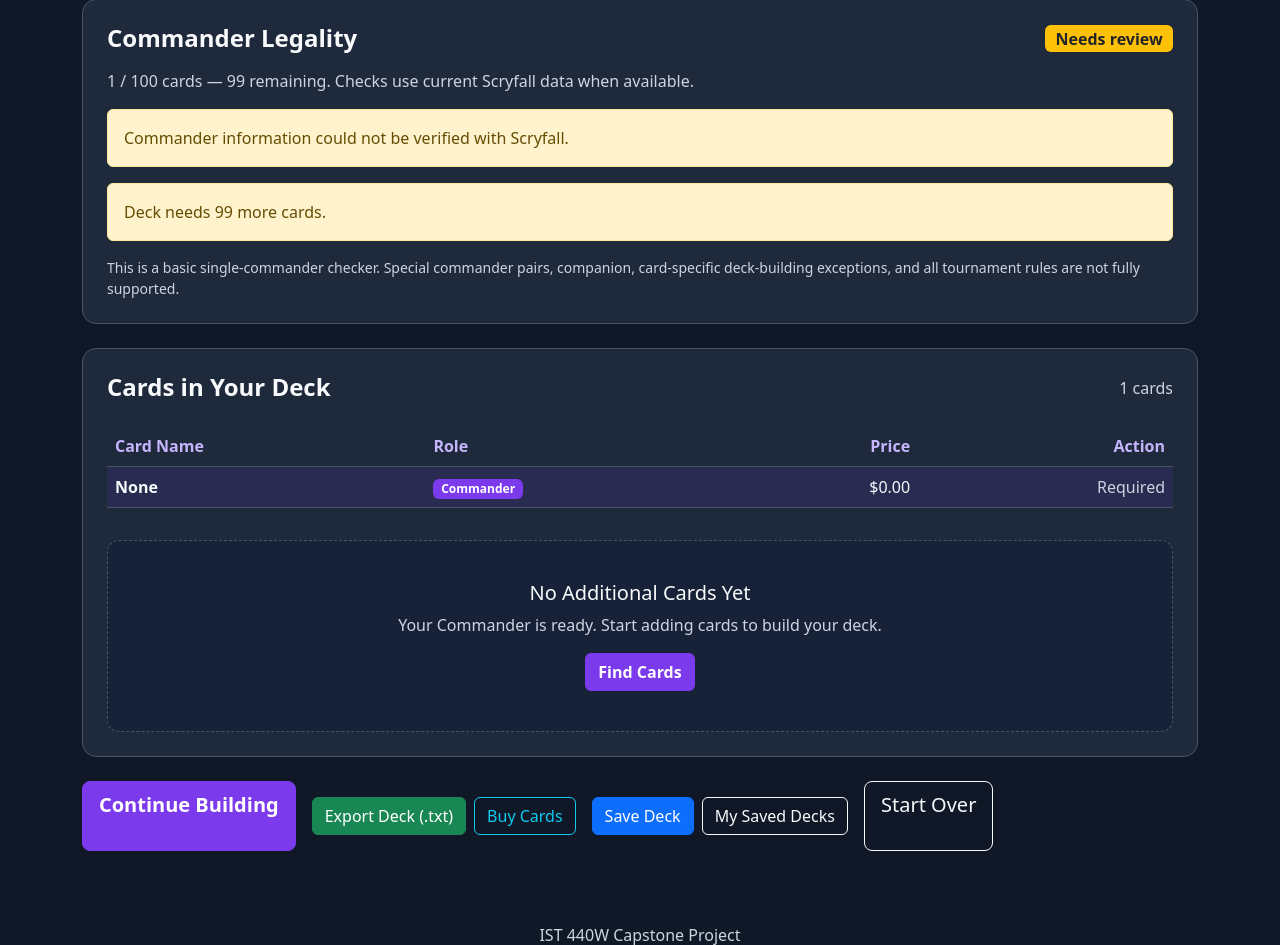
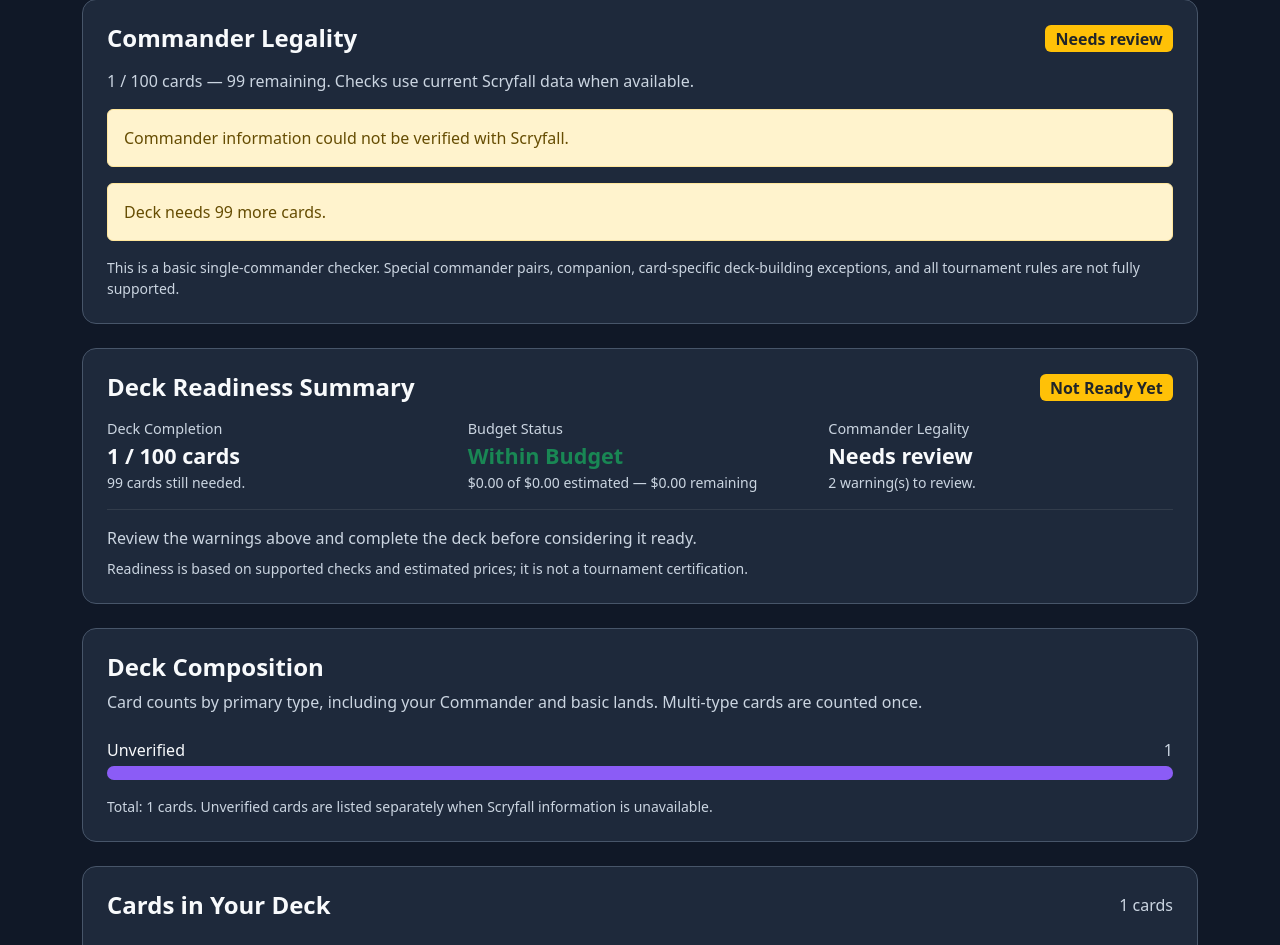
Before and after one commit to mlf5626/Budget-Commander-Deck-Builder, a Flask app: page /deck in a window 1280 px wide. Shown: the part 458-1403 px from the top of the page. Run offline with Flask 3, Linux system fonts and the light colour scheme.

Commit message:
Enhanced Implementation Part Two - Deck Statistics and Validation
Enhanced Implementation Part Two - Deck Statistics and Validation

```diff
--- a/legality.py
+++ b/legality.py
@@ -34,7 +34,30 @@ def validate_deck(commander_name, deck, basic_lands):
     count = 1 + len(deck) + sum(basic_lands.values())
     issues = []
     warnings = []
+    composition = {key: 0 for key in (
+        "Creatures", "Artifacts", "Enchantments", "Instants",
+        "Sorceries", "Lands", "Planeswalkers", "Other", "Unverified"
+    )}
+
+    def count_card_type(card_data, quantity=1):
+        """Assign one primary type per card so totals equal the deck size."""
+        if card_data is None:
+            composition["Unverified"] += quantity
+            return
+        type_line = card_data.get("type_line", "").split(" // ")[0]
+        for word, category in (
+            ("Creature", "Creatures"), ("Land", "Lands"),
+            ("Planeswalker", "Planeswalkers"), ("Instant", "Instants"),
+            ("Sorcery", "Sorceries"), ("Artifact", "Artifacts"),
+            ("Enchantment", "Enchantments"),
+        ):
+            if word in type_line.split():
+                composition[category] += quantity
+                return
+        composition["Other"] += quantity
+
     commander = lookup_card(commander_name) if commander_name else None
+    count_card_type(commander)
     if not commander:
         warnings.append("Commander information could not be verified with Scryfall.")
     else:
@@ -63,6 +86,7 @@ def validate_deck(commander_name, deck, basic_lands):
     colors = set(commander["color_identity"]) if commander else None
     for name in sorted(set(names), key=str.casefold):
         card = lookup_card(name)
+        count_card_type(card, frequencies[name.casefold()])
         if card is None:
             warnings.append(f"Could not verify card: {name}.")
             continue
@@ -73,6 +97,8 @@ def validate_deck(commander_name, deck, basic_lands):
         # Some cards override singleton via their Oracle text. We do not certify those exceptions here.
         if "a deck can have any number of cards named" in card["oracle_text"].lower():
             warnings.append(f"{name} has a special deck-construction rule; check its permitted quantity.")
+
+    composition["Lands"] += sum(basic_lands.values())
 
     land_colors = {"Plains": "W", "Island": "U", "Swamp": "B", "Mountain": "R", "Forest": "G"}
     for name, qty in basic_lands.items():
@@ -89,4 +115,4 @@ def validate_deck(commander_name, deck, basic_lands):
         status = "Legal"
     return {"status": status, "issues": list(dict.fromkeys(issues)),
             "warnings": list(dict.fromkeys(warnings)), "remaining": max(0, 100 - count),
-            "count": count}
+            "count": count, "composition": composition}
--- a/templates/deck.html
+++ b/templates/deck.html
@@ -268,6 +268,94 @@
     </p>
 </section>
 
+        <!-- Part Two Enhancement: Deck Readiness Summary -->
+        {% set within_budget = deck_cost <= budget %}
+        {% set card_count_complete = deck_size == 100 %}
+        {% set rules_passed = legality.status == "Legal" %}
+        {% set ready = card_count_complete and within_budget and rules_passed %}
+        <section class="deck-panel mb-4" aria-labelledby="readiness-heading">
+            <div class="d-flex flex-wrap justify-content-between align-items-center gap-2 mb-3">
+                <h2 id="readiness-heading" class="h4 fw-bold mb-0">Deck Readiness Summary</h2>
+                {% if ready %}
+                    <span class="badge bg-success fs-6">Ready — Supported Checks Passed</span>
+                {% else %}
+                    <span class="badge bg-warning text-dark fs-6">Not Ready Yet</span>
+                {% endif %}
+            </div>
+            <div class="row g-3">
+                <div class="col-md-4">
+                    <div class="stat-label">Deck Completion</div>
+                    <div class="stat-value">{{ deck_size }} / 100 cards</div>
+                    <div class="small muted-text">
+                        {% if card_count_complete %}Card count complete.
+                        {% elif deck_size < 100 %}{{ 100 - deck_size }} cards still needed.
+                        {% else %}{{ deck_size - 100 }} cards over the limit.{% endif %}
+                    </div>
+                </div>
+                <div class="col-md-4">
+                    <div class="stat-label">Budget Status</div>
+                    <div class="stat-value {{ 'text-success' if within_budget else 'text-danger' }}">
+                        {{ 'Within Budget' if within_budget else 'Over Budget' }}
+                    </div>
+                    <div class="small muted-text">
+                        ${{ "%.2f"|format(deck_cost) }} of ${{ "%.2f"|format(budget) }} estimated
+                        {% if within_budget %}— ${{ "%.2f"|format(budget - deck_cost) }} remaining
+                        {% else %}— ${{ "%.2f"|format(deck_cost - budget) }} over{% endif %}
+                    </div>
+                </div>
+                <div class="col-md-4">
+                    <div class="stat-label">Commander Legality</div>
+                    <div class="stat-value">{{ legality.status }}</div>
+                    <div class="small muted-text">
+                        {% if legality.issues %}{{ legality.issues|length }} issue(s) to address.
+                        {% elif legality.warnings %}{{ legality.warnings|length }} warning(s) to review.
+                        {% else %}No issues reported by supported checks.{% endif %}
+                    </div>
+                </div>
+            </div>
+            <hr class="border-secondary my-3">
+            <p class="mb-0 {{ 'text-success' if ready else 'muted-text' }}">
+                {% if ready %}
+                    Your deck meets the budget, 100-card count, and supported single-commander legality checks.
+                {% elif legality.status == "Illegal" %}
+                    Resolve the legality issues above before considering this deck ready.
+                {% elif legality.status == "Needs review" %}
+                    Review the warnings above and complete the deck before considering it ready.
+                {% elif not card_count_complete %}
+                    Continue building your deck to 100 cards, then review its legality status.
+                {% elif not within_budget %}
+                    Reduce the estimated cost to fit your budget.
+                {% else %}
+                    Review the legality information above before considering this deck ready.
+                {% endif %}
+            </p>
+            <p class="muted-text small mt-2 mb-0">Readiness is based on supported checks and estimated prices; it is not a tournament certification.</p>
+        </section>
+
+        <!-- Part Two Enhancement: Deck Composition Dashboard -->
+        <section class="deck-panel mb-4" aria-labelledby="composition-heading">
+            <h2 id="composition-heading" class="h4 fw-bold mb-2">Deck Composition</h2>
+            <p class="muted-text mb-4">Card counts by primary type, including your Commander and basic lands. Multi-type cards are counted once.</p>
+            {% set composition = legality.composition | default({}) %}
+            {% for type_name, type_count in composition.items() %}
+                {% if type_count > 0 %}
+                    <div class="mb-3">
+                        <div class="d-flex justify-content-between mb-1">
+                            <span>{{ type_name }}</span>
+                            <span class="muted-text">{{ type_count }}</span>
+                        </div>
+                        <div class="progress" role="progressbar" aria-label="{{ type_name }}"
+                             aria-valuenow="{{ type_count }}" aria-valuemin="0"
+                             aria-valuemax="{{ legality.count }}">
+                            <div class="progress-bar"
+                                 style="width: {{ (type_count / legality.count * 100) if legality.count else 0 }}%;"></div>
+                        </div>
+                    </div>
+                {% endif %}
+            {% endfor %}
+            <p class="muted-text small mb-0">Total: {{ legality.count }} cards. Unverified cards are listed separately when Scryfall information is unavailable.</p>
+        </section>
+
         <!-- Deck Contents -->
         <section class="deck-panel">
 
```
